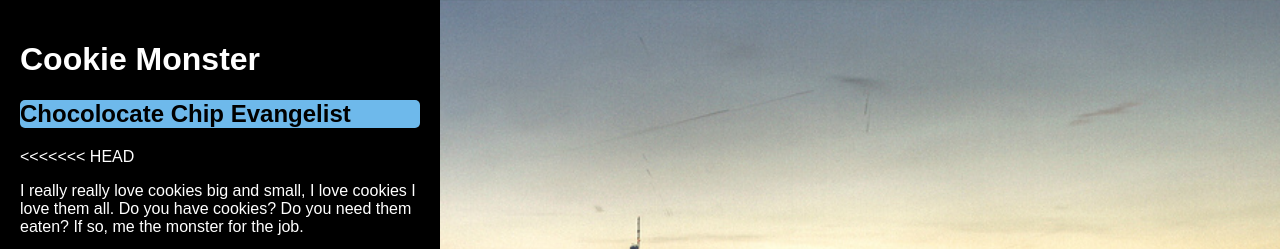
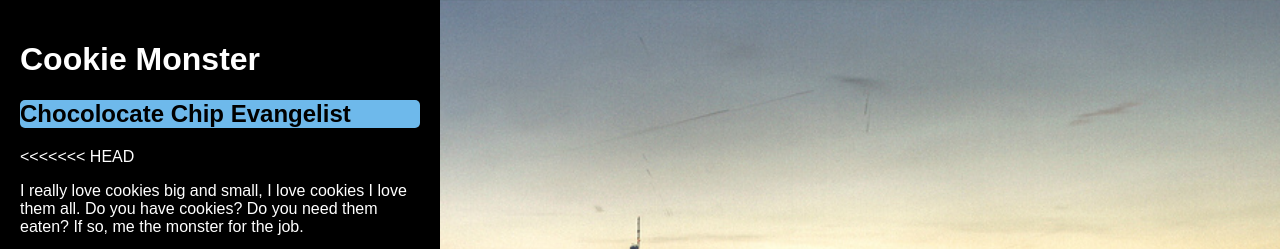
Before and after one commit to aditijhunjhunwala27/aditijhunjhunwala27.io, a plain HTML site: page index.html in a window 1280 px wide. Shown: the top 249 px of the page. Drawn offline with Linux system fonts and the light colour scheme.

Commit message:
initial commit

```diff
--- a/index.html
+++ b/index.html
@@ -20,7 +20,7 @@
 		<h2>Chocolocate Chip Evangelist</h2>
 
 <<<<<<< HEAD
-		<p> I really really love cookies big and small, I love cookies I love them all. Do you have cookies? Do you need them eaten? If so, me the monster for the job. </p>
+		<p> I really love cookies big and small, I love cookies I love them all. Do you have cookies? Do you need them eaten? If so, me the monster for the job. </p>
 
 
 		<p>Flavors of expertise: chocolate chip cookies, peanut butter cookies, maple leaf cookies - and while you were reading I just ate your browser cookies...om nom nom nom. </p>
```
